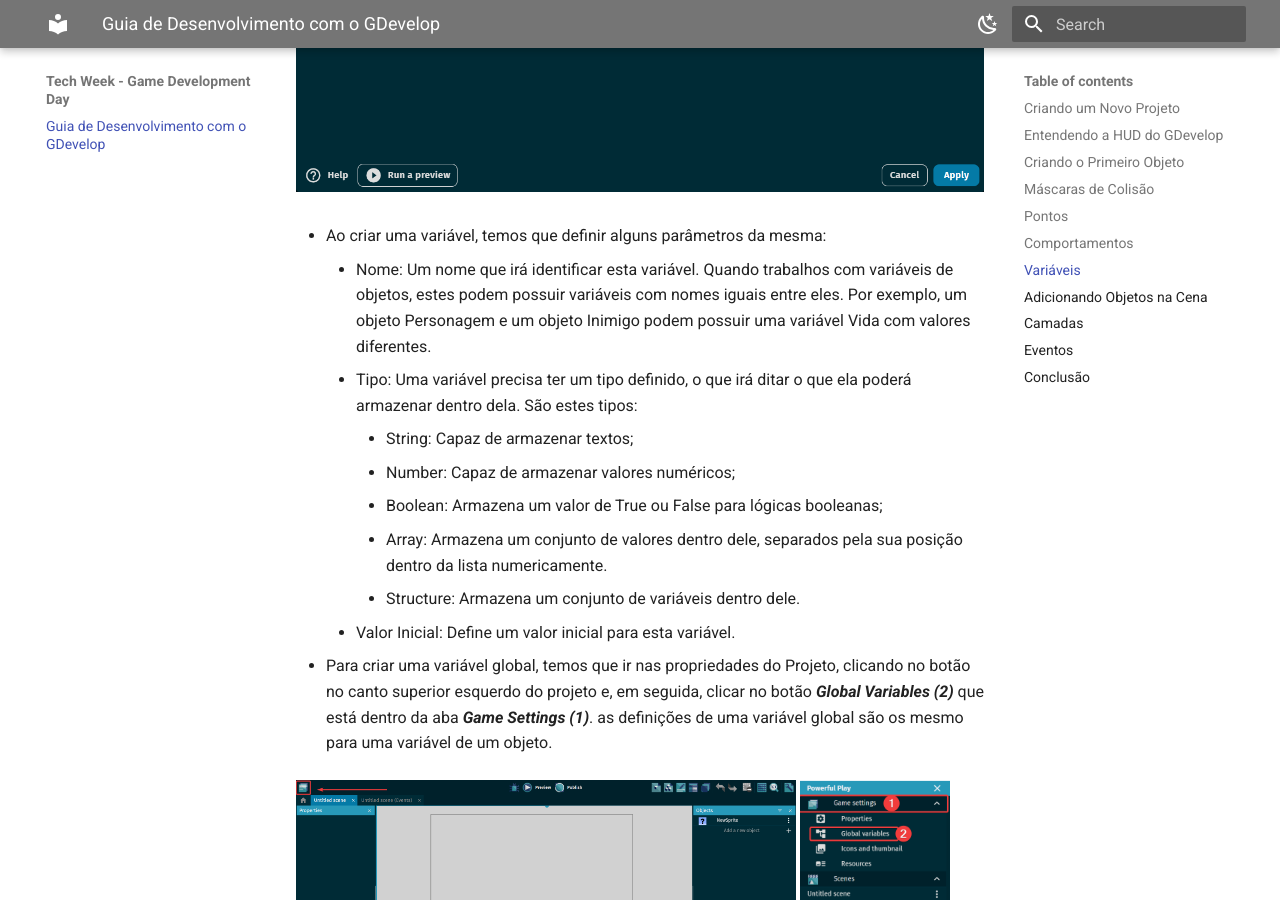
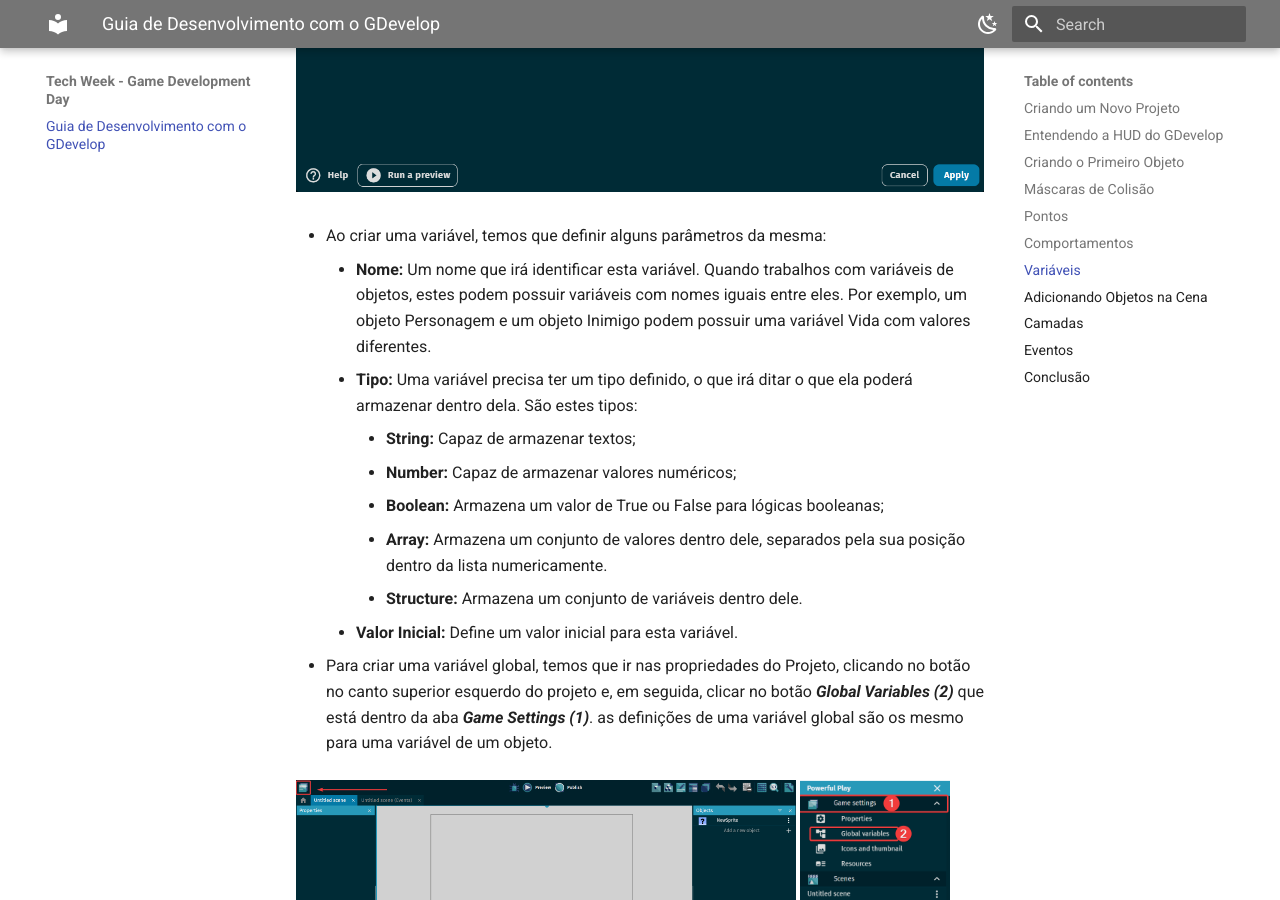
Before and after one commit to Tydenius/Guia_GDevelop, an MkDocs documentation site: the page built from docs-src/index.md, in a window 1280 px wide and 900 px high, scrolled down 12257 px. Built offline with MkDocs 1.6.1 and Material for MkDocs 9.7.7, drawn with Linux system fonts in a browser that asks for light colours.

```diff
--- a/docs-src/index.md
+++ b/docs-src/index.md
@@ -136,14 +136,14 @@ Quando criamos uma variável para o projeto, o que chamamos de **Variável Globa
 ![Variáveis](images/image4.png)
 
 * Ao criar uma variável, temos que definir alguns parâmetros da mesma:
-    * Nome: Um nome que irá identificar esta variável. Quando trabalhos com variáveis de objetos, estes podem possuir variáveis com nomes iguais entre eles. Por exemplo, um objeto Personagem e um objeto Inimigo podem possuir uma variável Vida com valores diferentes.
-    * Tipo: Uma variável precisa ter um tipo definido, o que irá ditar o que ela poderá armazenar dentro dela. São estes tipos:
-        * String: Capaz de armazenar textos;
-        * Number: Capaz de armazenar valores numéricos;
-        * Boolean: Armazena um valor de True ou False para lógicas booleanas;
-        * Array: Armazena um conjunto de valores dentro dele, separados pela sua posição dentro da lista numericamente.
-        * Structure: Armazena um conjunto de variáveis dentro dele.
-    * Valor Inicial: Define um valor inicial para esta variável.
+    * **Nome:** Um nome que irá identificar esta variável. Quando trabalhos com variáveis de objetos, estes podem possuir variáveis com nomes iguais entre eles. Por exemplo, um objeto Personagem e um objeto Inimigo podem possuir uma variável Vida com valores diferentes.
+    * **Tipo:** Uma variável precisa ter um tipo definido, o que irá ditar o que ela poderá armazenar dentro dela. São estes tipos:
+        * **String:** Capaz de armazenar textos;
+        * **Number:** Capaz de armazenar valores numéricos;
+        * **Boolean:** Armazena um valor de True ou False para lógicas booleanas;
+        * **Array:** Armazena um conjunto de valores dentro dele, separados pela sua posição dentro da lista numericamente.
+        * **Structure:** Armazena um conjunto de variáveis dentro dele.
+    * **Valor Inicial:** Define um valor inicial para esta variável.
 
 * Para criar uma variável global, temos que ir nas propriedades do Projeto, clicando no botão no canto superior esquerdo do projeto e, em seguida, clicar no botão ***Global Variables (2)***  que está dentro da aba ***Game Settings (1)***. as definições de uma variável global são os mesmo para uma variável de um objeto.
 
```
